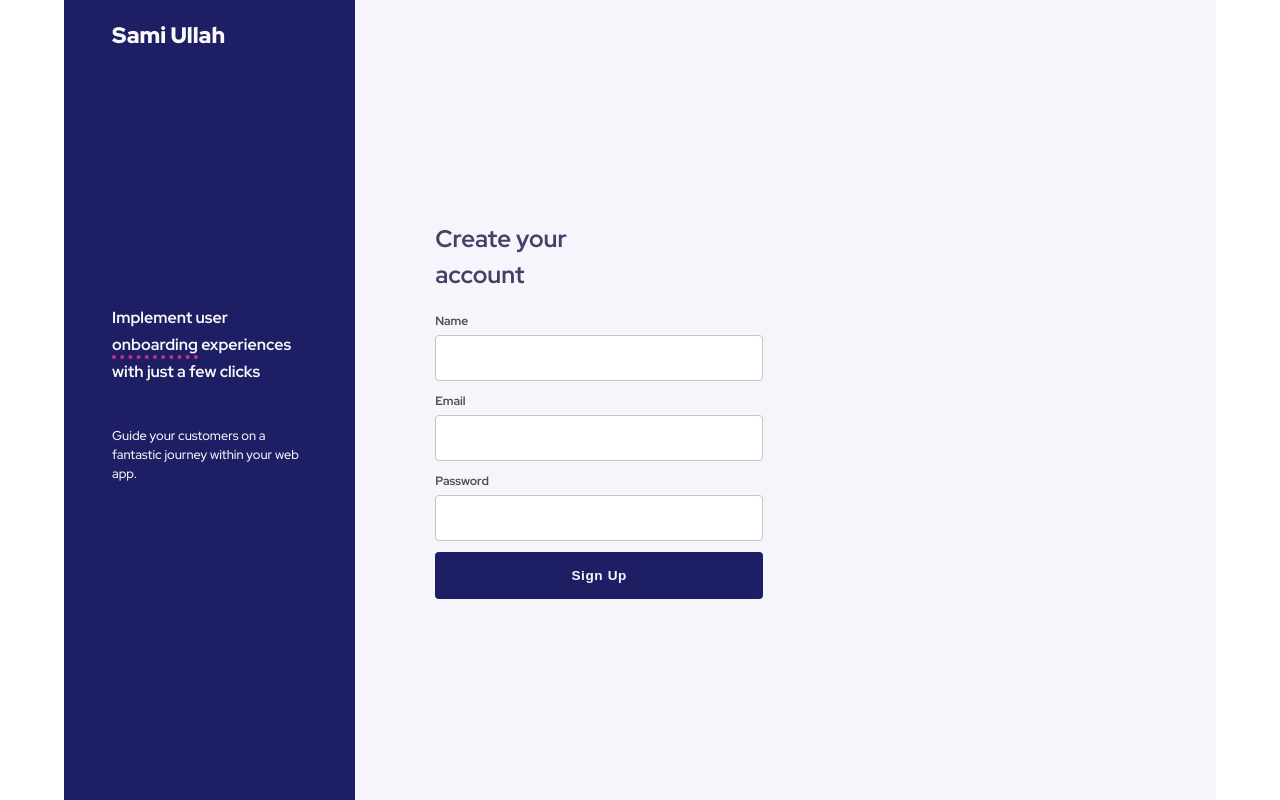
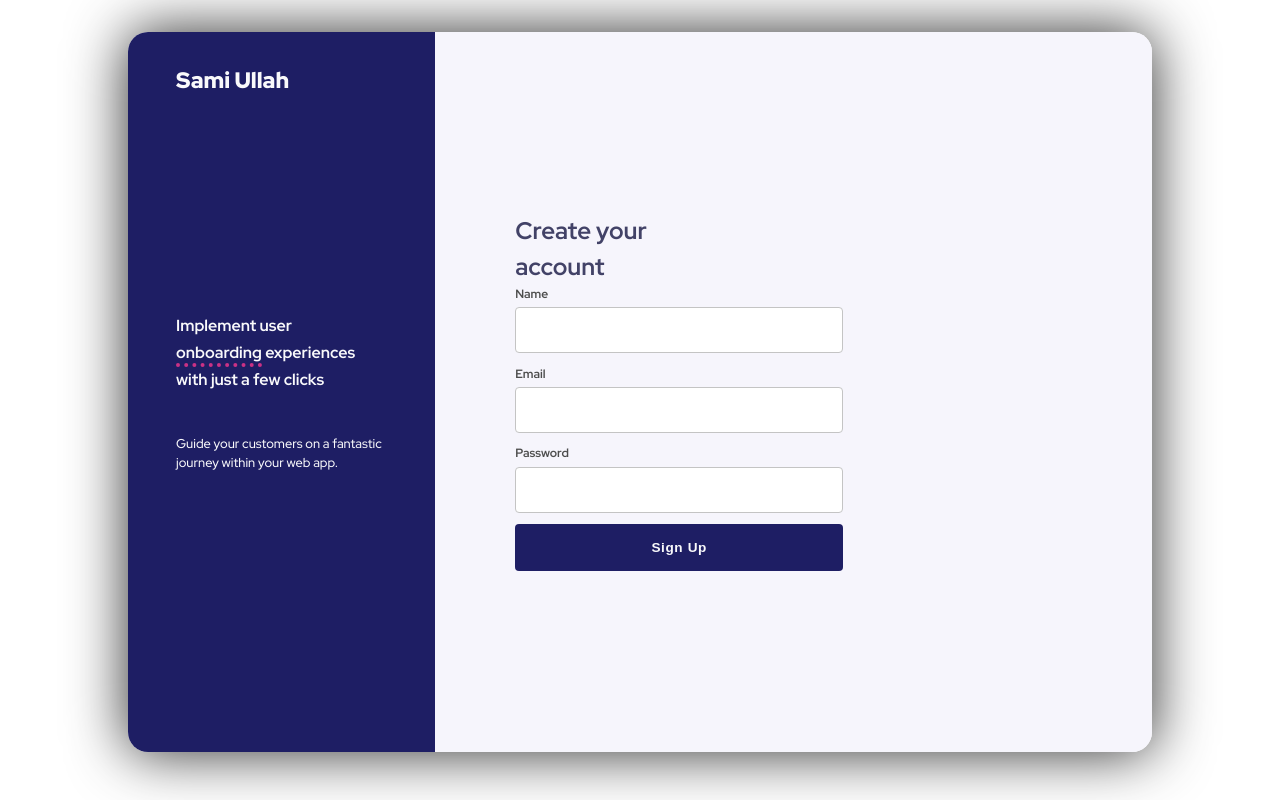
Before and after one commit to DevSam7t3/1oo-days-100-challenges, a plain HTML site: page index.html in a window 1280 px wide. Drawn offline with Linux system fonts and the light colour scheme.

Commit message:
Minor changes
Change the width and height of signup page and place it in the middle of the screen for desktop and add a suttle shadow

```diff
--- a/css/style.css
+++ b/css/style.css
@@ -13,11 +13,15 @@
   font-size: 16px;
   line-height: 1.5;
 }
-
-body {
+* {
   margin: 0;
   padding: 0;
   box-sizing: border-box;
+}
+
+body {
+  width: 100%;
+  height: 100%;
   font-family: "Red Hat Display", sans-serif;
   font-weight: 500;
   display: flex;
@@ -39,8 +43,6 @@ h2 {
 .main-container {
   display: flex;
   flex-direction: column;
-  width: 90%;
-  height: 90%;
 }
 .left,
 .right {
@@ -137,7 +139,14 @@ label {
 @media screen and (min-width: 900px) {
   .main-container {
     flex-direction: row;
-    height: 100vh;
+    height: 90vh;
+    width: 80vw;
+    margin-top: 2rem;
+    border-radius: 20px;
+    overflow: hidden;
+    box-shadow: 0px 0px 58px 1px rgba(0, 0, 0, 0.81);
+    -webkit-box-shadow: 0px 0px 58px 1px rgba(0, 0, 0, 0.81);
+    -moz-box-shadow: 0px 0px 58px 1px rgba(0, 0, 0, 0.81);
   }
   .left,
   .right {
@@ -145,14 +154,17 @@ label {
     height: auto;
   }
   .left {
-    width: 20%;
+    width: 30%;
   }
   .left h2 {
     margin-top: 0;
     margin-bottom: 2.5rem;
   }
+  .left .logo {
+    margin-top: 2rem;
+  }
   .right {
-    width: 80%;
+    width: 70%;
     padding-left: 5rem;
     justify-content: start;
   }
```
